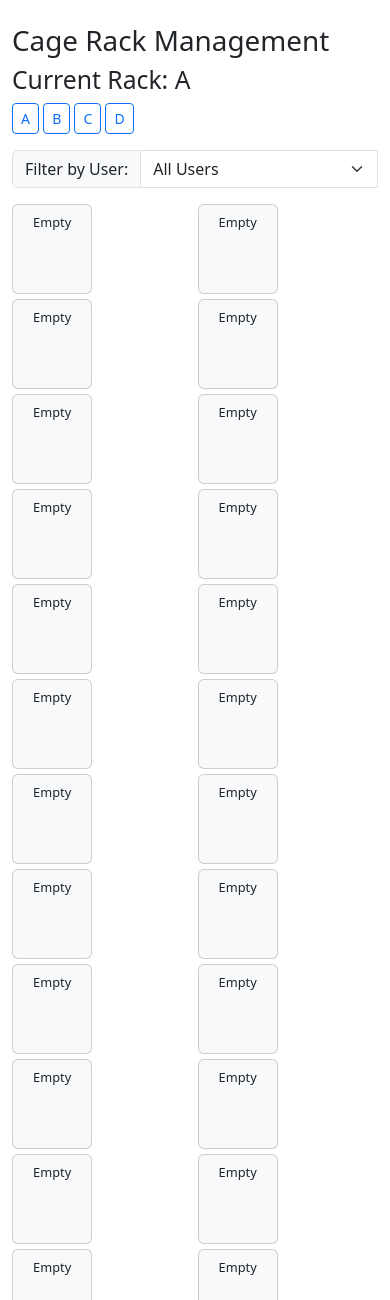
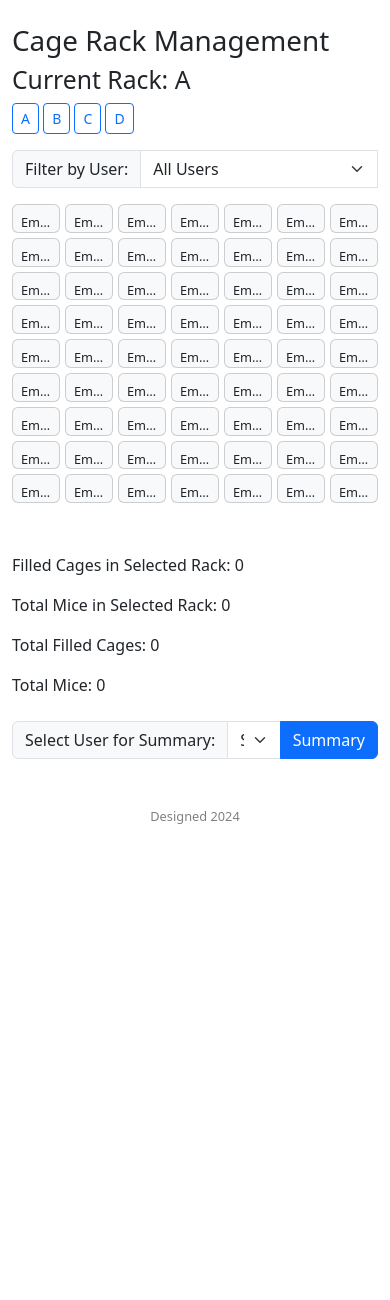
Before and after one commit to KoichiroHaruwaka/Cage_management_flask, a Flask app: page / in a window 390 px wide. Shown: the top 1300 px of the page. After the commit the page ends 824 px from the top, so only its background shows below. Run offline with Flask 3, Linux system fonts and the light colour scheme; parts of the project's set-up code (start-up, migrations or seed data) failed here and were passed over; some libraries are stand-ins or nearby versions.

Commit message:
Update index.html

```diff
--- a/templates/index.html
+++ b/templates/index.html
@@ -14,28 +14,18 @@
         /* グリッドの設定 */
         .cage-grid {
             display: grid;
-            grid-template-columns: repeat(auto-fill, minmax(150px, 1fr));
+            grid-template-columns: repeat(7, 1fr); /* 7列固定 */
+            grid-template-rows: repeat(9, auto);   /* 9行固定 */
             gap: 5px;
             margin-bottom: 50px; /* フッターとの間に余白を追加 */
         }
-        /* カード全体の固定サイズを設定 */
+        /* カードのサイズを可変に */
         .card {
-            width: 150px;  /* 固定幅 */
-            height: 90px;  /* 固定高さ */
+            width: 100%;
+            aspect-ratio: 1 / 0.6; /* 幅と高さの比率を維持 */
             text-align: center;
             cursor: pointer;
             overflow: hidden; /* 内容があふれた場合に隠す */
-        }
-        /* レスポンシブ対応 */
-        @media (max-width: 768px) {
-            .card {
-                width: calc(100% / 4 - 10px); /* 4列表示 */
-            }
-        }
-        @media (max-width: 576px) {
-            .card {
-                width: calc(100% / 2 - 10px); /* 2列表示 */
-            }
         }
         /* カード内のテキストを折り返す */
         .card-body {
@@ -144,7 +134,7 @@
     </div>
     <!-- フッター -->
     <footer>
-        Designed by Koichiro Haruwaka 2024
+        Designed 2024
     </footer>
     <!-- CSRFトークンを取得 -->
     <script>
@@ -153,7 +143,6 @@
     <!-- ドラッグ＆ドロップのスクリプト -->
     <script>
         var el = document.getElementById('cage-grid');
-        var totalCols = 7;  // 列数
 
         var sortable = Sortable.create(el, {
             animation: 150,
```
